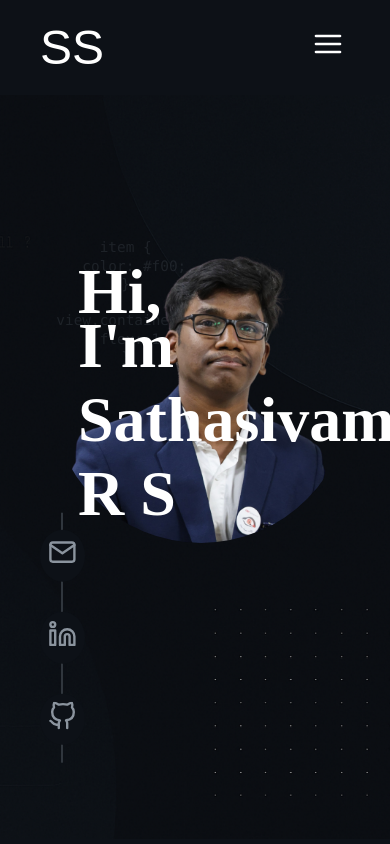
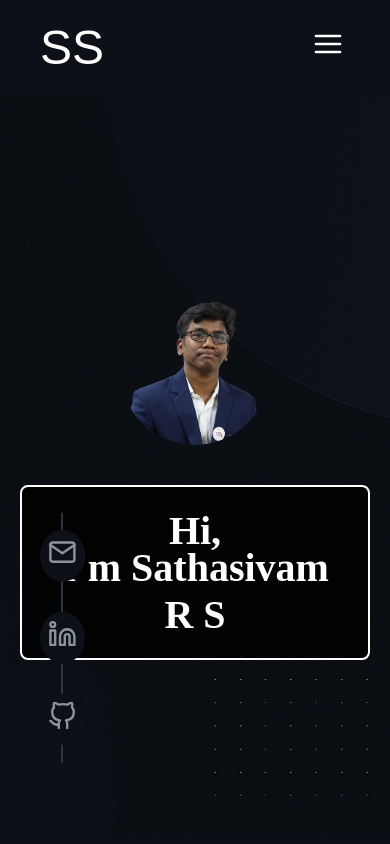
Before and after one commit to SathaSivamRS/Satha_Portfolio, a React (Create React App) app: page / in a window 390 px wide. Shown: the top 844 px of the page. Built offline with nearby package versions, Linux system fonts and the light colour scheme; a web font is replaced by a local one.

Commit message:
feat: Build and style complete portfolio hero section-1.4.2

```diff
--- a/src/components/Hero/Hero.module.css
+++ b/src/components/Hero/Hero.module.css
@@ -35,7 +35,7 @@
   color: #fff;
 }
 
-/* --- Profile Image (replaces the circle) --- */
+/* --- Profile Image --- */
 .profileImage {
   position: absolute;
   width: 300px;
@@ -46,8 +46,6 @@
   right: 10%;
   transform: translateY(-50%);
   z-index: 1;
-  /* Since your image is transparent, a border might not be needed. */
-  /* You can uncomment the line below if you want a border */
   /* border: 5px solid #30363d; */
 }
 
@@ -96,3 +94,96 @@
   border-color: transparent transparent #30363d #30363d;
   transform: rotate(-45deg);
 } */
+
+/* --- Responsive Styles --- */
+@media (max-width: 1024px) {
+  .heroContainer {
+    padding: 0 40px;
+  }
+
+  .textContent {
+    left: 10%;
+    top: 35%;
+  }
+
+  .greeting {
+    font-size: 3rem;
+  }
+
+  .name {
+    font-size: 3rem;
+    margin: -15px 0 0 0;
+  }
+
+  .profileImage {
+    width: 200px;
+    height: 200px;
+    top: 35%;
+    right: 5%;
+  }
+
+  .codeSnippet {
+    top: 10%;
+    left: 5%;
+    font-size: 0.8rem;
+  }
+
+  /* Optional: Hide decorative elements on tablet */
+  /* .brackets { display: none; } */
+  /* .dotGrid { display: none; } */
+  /* .curvedLine { display: none; } */
+}
+
+@media (max-width: 768px) {
+  .heroContainer {
+    padding: 0 20px;
+    flex-direction: column;
+    justify-content: center;
+    align-items: center;
+  }
+
+  .profileImage {
+    position: relative;
+    width: 150px;
+    height: 150px;
+    top: auto;
+    right: auto;
+    transform: none;
+    margin: 20px auto;
+    display: block;
+  }
+
+  .textContent {
+    position: relative;
+    left: 0;
+    top: auto;
+    transform: none;
+    text-align: center;
+    margin-top: 20px;
+    padding: 20px;
+    border: 2px solid #fff;
+    border-radius: 8px;
+    background-color: rgba(0, 0, 0, 0.8);
+    z-index: 5;
+  }
+
+  .greeting {
+    font-size: 2.5rem;
+    color: #fff;
+  }
+
+  .name {
+    font-size: 2.5rem;
+    margin: -10px 0 0 0;
+    color: #fff;
+  }
+
+  .codeSnippet {
+    display: none; /* Hide code snippet on small screens */
+  }
+
+  /* Optional: Hide decorative elements on small tablets */
+  /* .brackets { display: none; } */
+  /* .dotGrid { display: none; } */
+  /* .curvedLine { display: none; } */
+}
```
